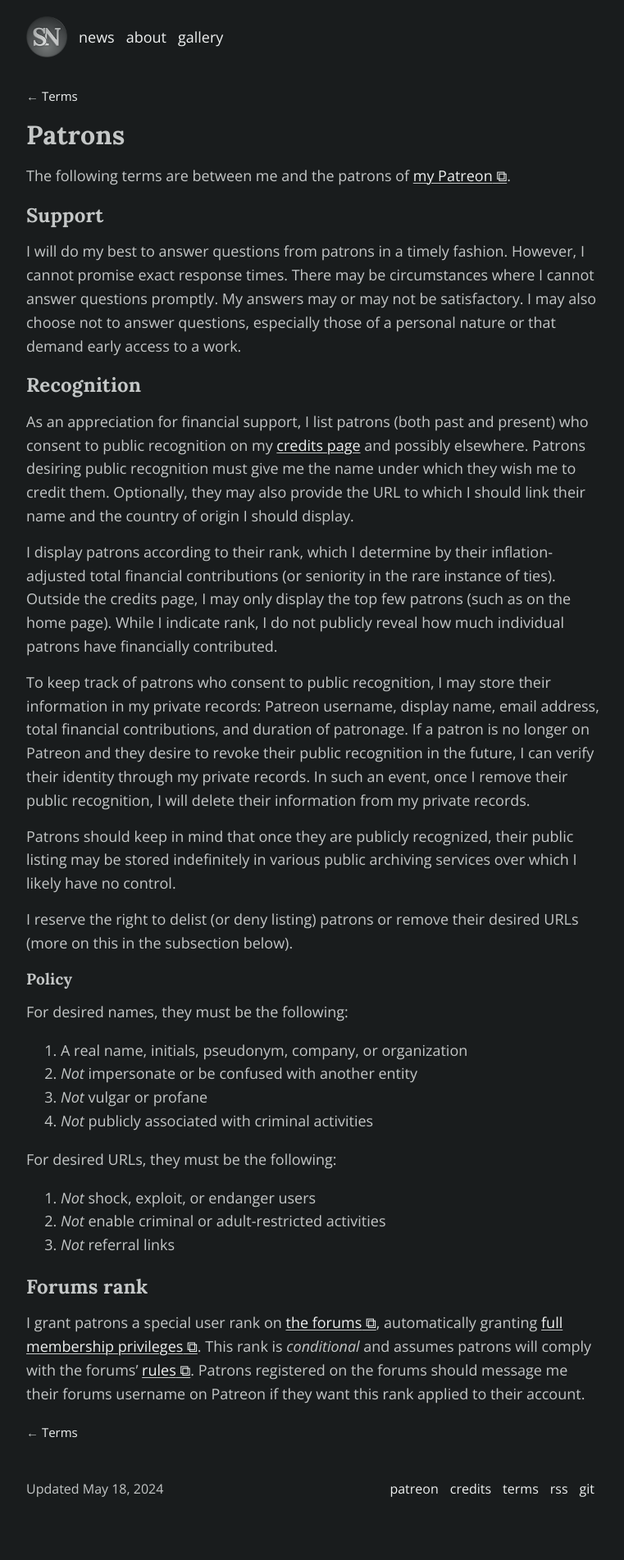
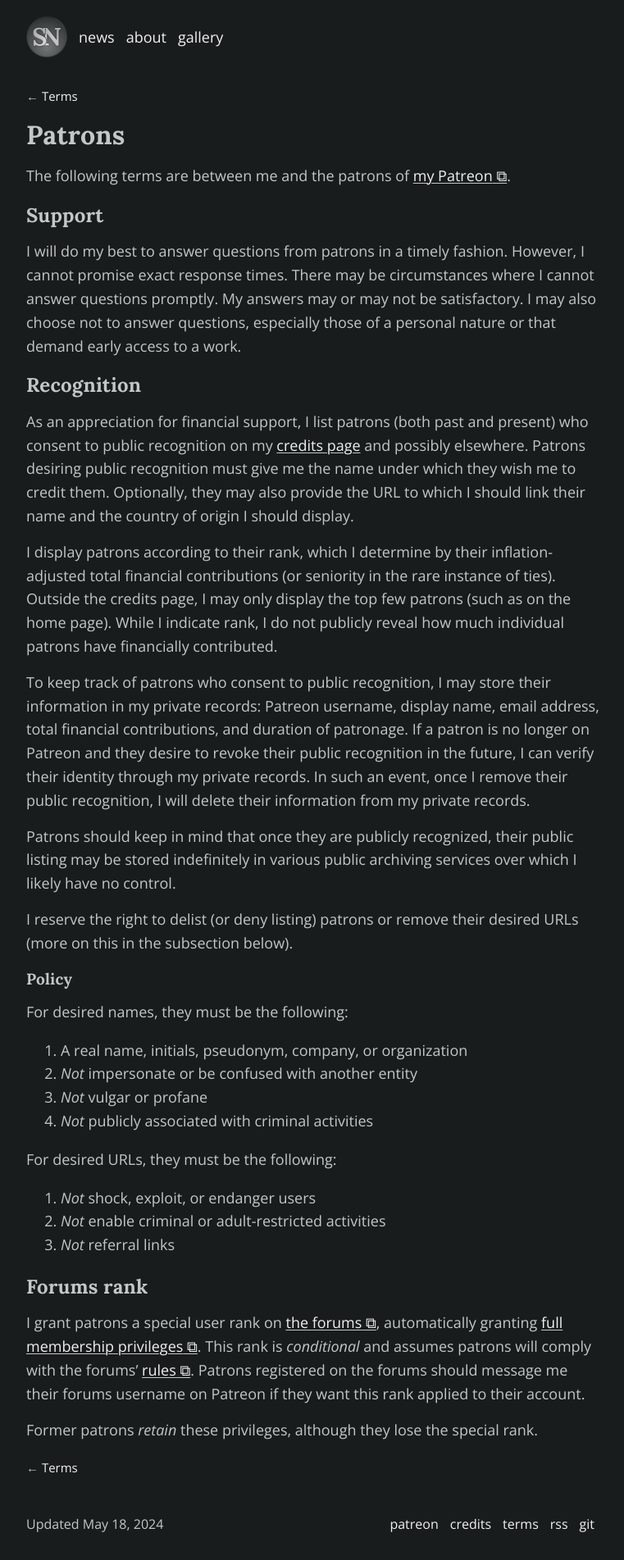
Before and after one commit to schizoidnightmares/schizoidnightmares.com, a Jekyll site: the page built from terms/patrons.md, in a window 1280 px wide. Shown: the whole page at 82% size, without its empty margins (258-1019 px from the left). Built offline with Jekyll 4.4.1, drawn with Linux system fonts in a browser that asks for light colours; before the commit the page ends 1859 px from its top, so only the background shows below that.

Commit message:
clarity on former patrons

```diff
--- a/terms/patrons.md
+++ b/terms/patrons.md
@@ -39,3 +39,5 @@ For desired URLs, they must be the following:
 
 ## Forums rank
 I grant patrons a special user rank on <a href="https://schizoidnightmares.net/" target="_blank">the forums</a>, automatically granting <a href="https://schizoidnightmares.net/threads/user-status-and-ranks.6/" target="_blank">full membership privileges</a>. This rank is *conditional* and assumes patrons will comply with the forums' <a href="https://schizoidnightmares.net/help/rules/" target="_blank">rules</a>. Patrons registered on the forums should message me their forums username on Patreon if they want this rank applied to their account.
+
+Former patrons *retain* these privileges, although they lose the special rank.
```
